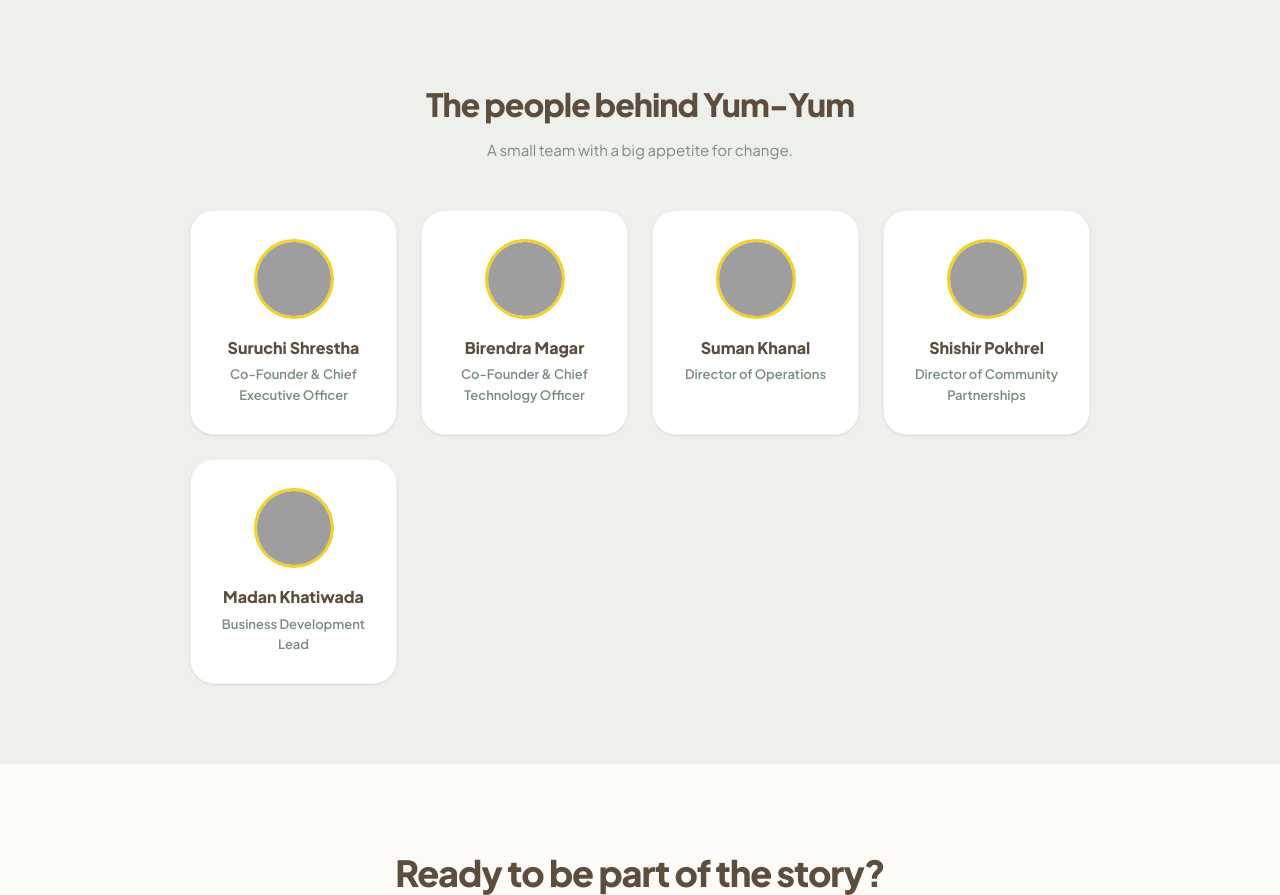
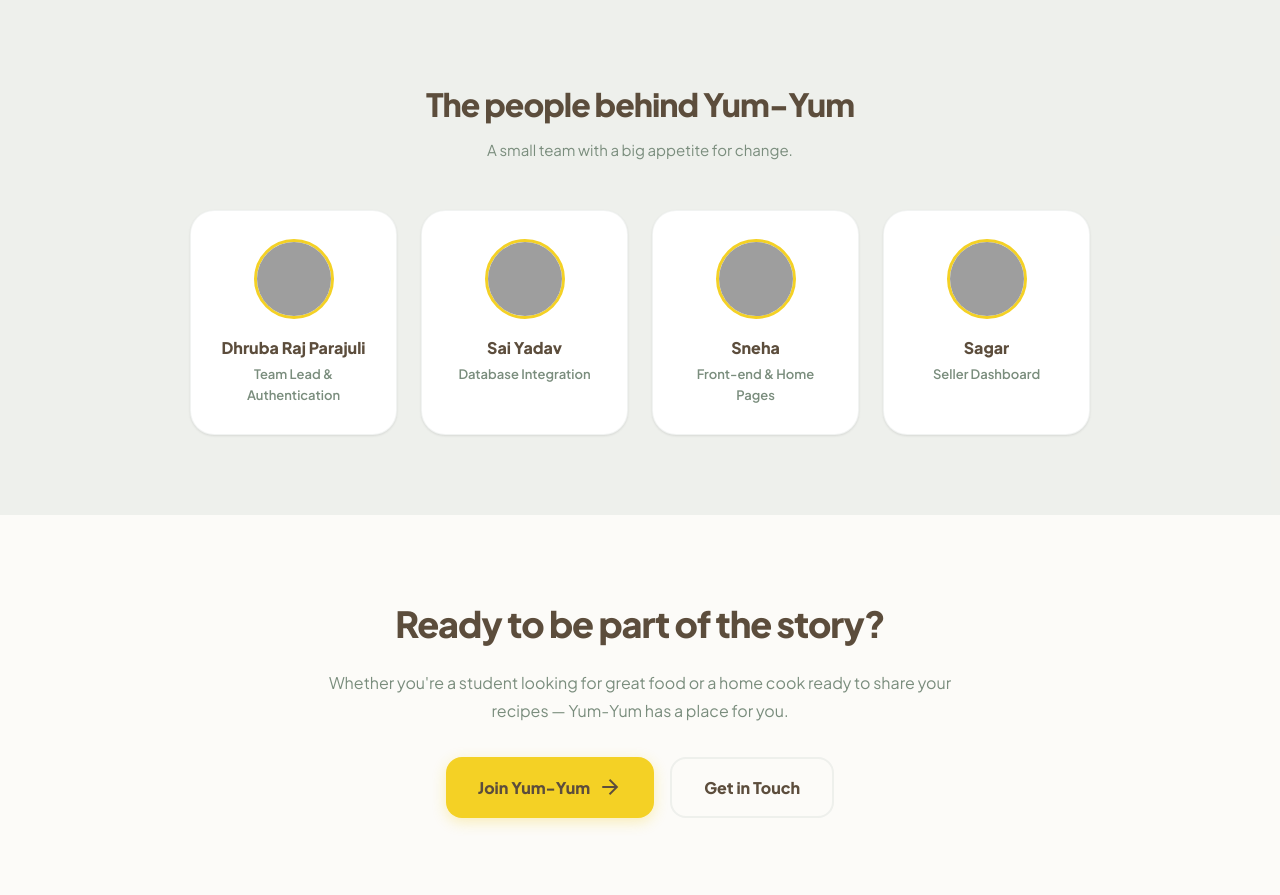
Before and after one commit to nabin1079/yum-yum, a PHP site: page /about.php in a window 1280 px wide. Shown: the part 2051-2946 px from the top of the page. Run offline with PHP 8.4, Linux system fonts and the light colour scheme; grey boxes are pictures that could not be loaded.

Commit message:
updated readme and fixed about page

```diff
--- a/about.php
+++ b/about.php
@@ -117,11 +117,10 @@ require_once __DIR__ . '/includes/header.php';
         <div style="display:grid;grid-template-columns:repeat(auto-fit,minmax(200px,1fr));gap:1.5rem;">
             <?php
             $team = [
-                ['name' => 'Suruchi Shrestha',  'role' => 'Co-Founder & Chief Executive Officer',        'avatar' => 'https://ui-avatars.com/api/?name=Suruchi+Shrestha&background=f4d125&color=2e3a1f'],
-                ['name' => 'Birendra Magar',    'role' => 'Co-Founder & Chief Technology Officer',       'avatar' => 'https://ui-avatars.com/api/?name=Birendra+Magar&background=f4d125&color=2e3a1f'],
-                ['name' => 'Suman Khanal','role' => 'Director of Operations',     'avatar' => 'https://ui-avatars.com/api/?name=Suman+Khanal&background=f4d125&color=2e3a1f'],
-                ['name' => 'Shishir Pokhrel',     'role' => 'Director of Community Partnerships',         'avatar' => 'https://ui-avatars.com/api/?name=Shishir+Pokhrel&background=f4d125&color=2e3a1f'],
-                ['name' => 'Madan Khatiwada',    'role' => 'Business Development Lead',                    'avatar' => 'https://ui-avatars.com/api/?name=Madan+Khatiwada&background=f4d125&color=2e3a1f'],
+                ['name' => 'Dhruba Raj Parajuli', 'role' => 'Team Lead & Authentication', 'avatar' => 'https://ui-avatars.com/api/?name=Dhruba+Raj+Parajuli&background=f4d125&color=2e3a1f'],
+                ['name' => 'Sai Yadav',           'role' => 'Database Integration',       'avatar' => 'https://ui-avatars.com/api/?name=Sai+Yadav&background=f4d125&color=2e3a1f'],
+                ['name' => 'Sneha',               'role' => 'Front-end & Home Pages',     'avatar' => 'https://ui-avatars.com/api/?name=Sneha&background=f4d125&color=2e3a1f'],
+                ['name' => 'Sagar',               'role' => 'Seller Dashboard',           'avatar' => 'https://ui-avatars.com/api/?name=Sagar&background=f4d125&color=2e3a1f'],
             ];
             foreach ($team as $member): ?>
                 <div style="background:var(--white);border-radius:var(--radius-2xl);padding:1.75rem;text-align:center;border:1px solid var(--border-light);box-shadow:var(--shadow-sm);">
```
Also changed, not shown: README.md.
